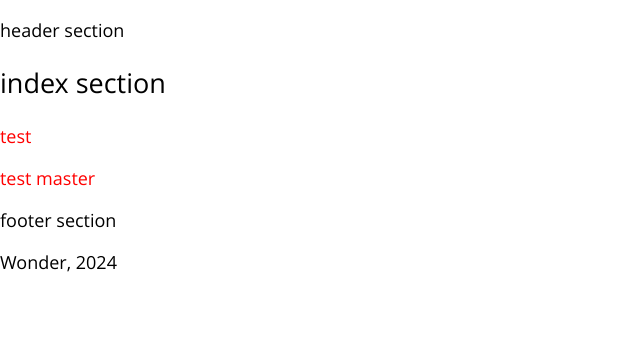
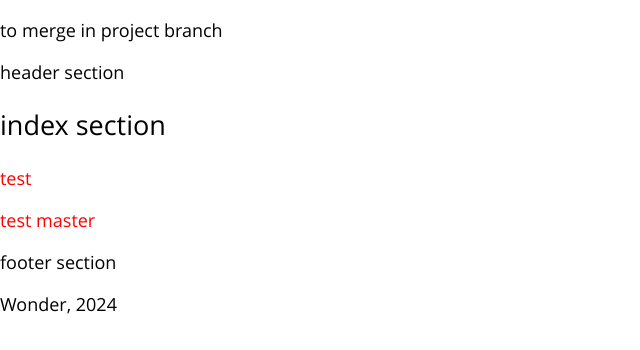
Before and after one commit to rocketBugg/maytour.template, a website: page app/index.html in a window 1280 px wide. Shown: the whole page, without its empty margins (0-640 px from the left). Drawn offline with nearby package versions, Linux system fonts and the light colour scheme; files that its build step writes are made by us from their sources.

Commit message:
to merge branch

```diff
--- a/app/index.html
+++ b/app/index.html
@@ -3,6 +3,7 @@
 <head>
     //= template/meta.html
     <title>SportsCase онлайн тренировки для любителей спорта</title>
+    <p>to merge in project branch</p>
 </head>
 <body>
 
```
